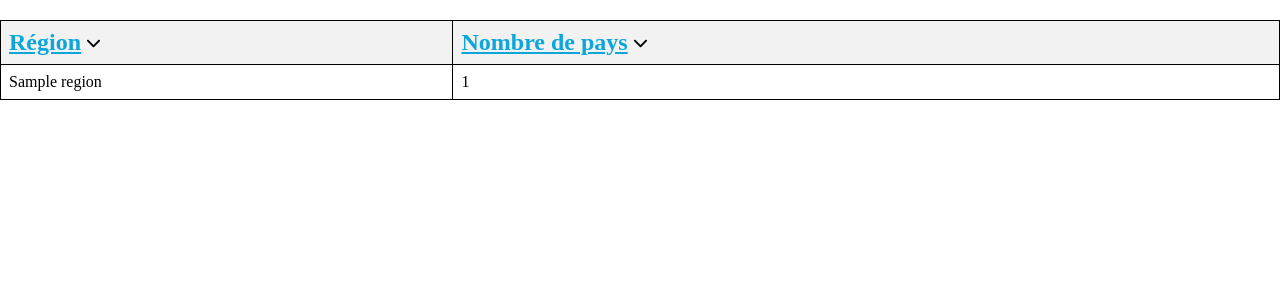
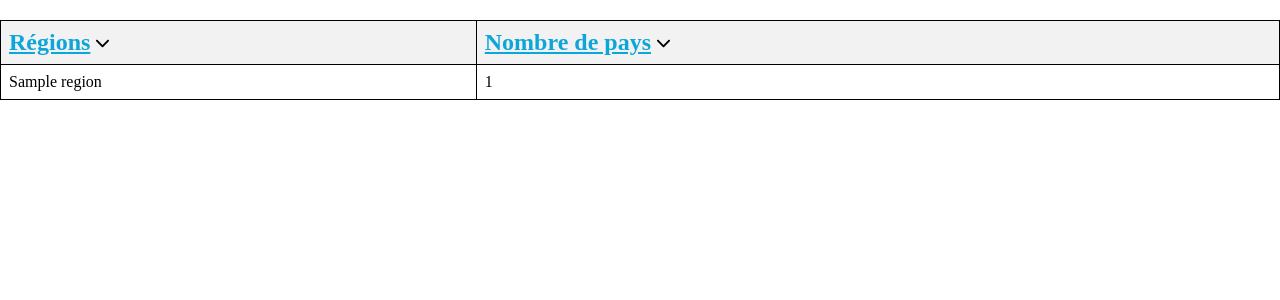
Before and after one commit to Maxime558/foad-php-02, a PHP site: page /regions in a window 1280 px wide. Shown: the part 84-384 px from the top of the page. Run offline with PHP 8.4, Linux system fonts and the light colour scheme; tables that the repository leaves empty or names only in its code hold one stand-in row (values such as "Sample post").

Commit message:
Changement du titre de ma partie région

```diff
--- a/views/regions.view.php
+++ b/views/regions.view.php
@@ -3,7 +3,7 @@
 if ($result->num_rows > 0) {
     echo "<table>
             <tr>
-                <th>Région<img class=toggleOrderImage id=toggleOrderRegionButton src=public/assets/images/chevron-down-solid.svg alt=fleche-bas></th>
+                <th>Régions<img class=toggleOrderImage id=toggleOrderRegionButton src=public/assets/images/chevron-down-solid.svg alt=fleche-bas></th>
                 <th>Nombre de pays<img class=toggleOrderImage id=toggleOrderNombreDePaysButton src=public/assets/images/chevron-down-solid.svg alt=fleche-bas></th>
             </tr>";
 
```
